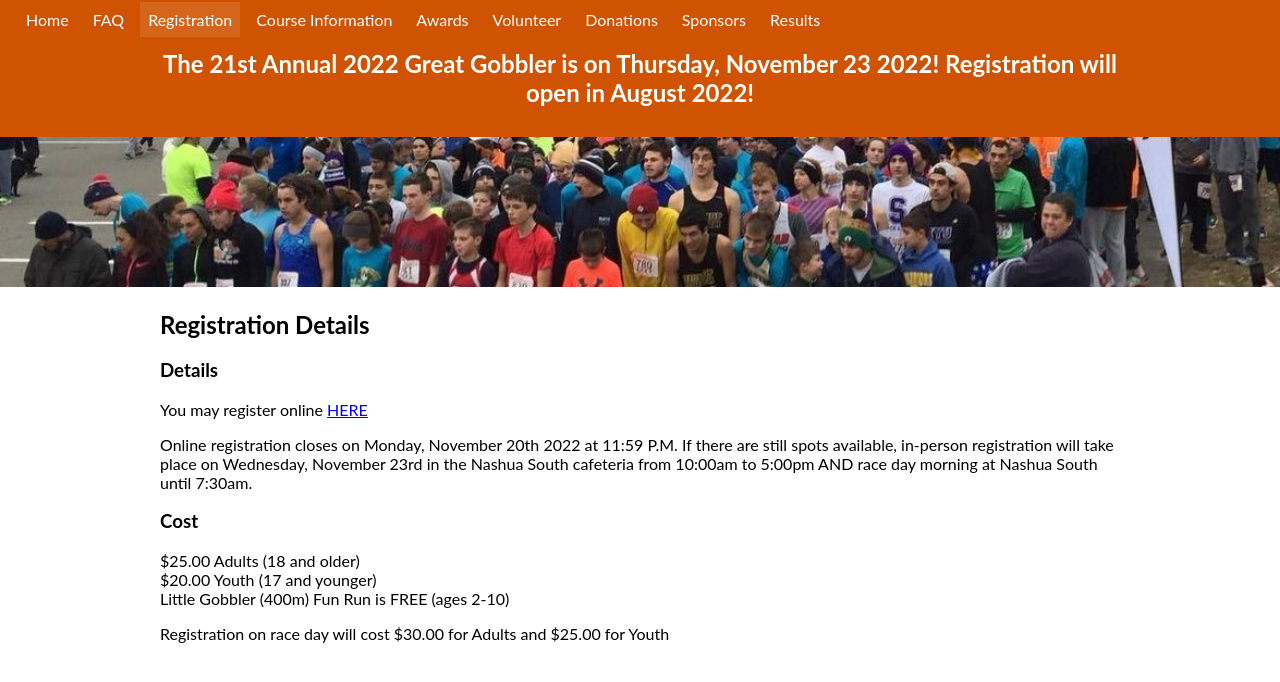
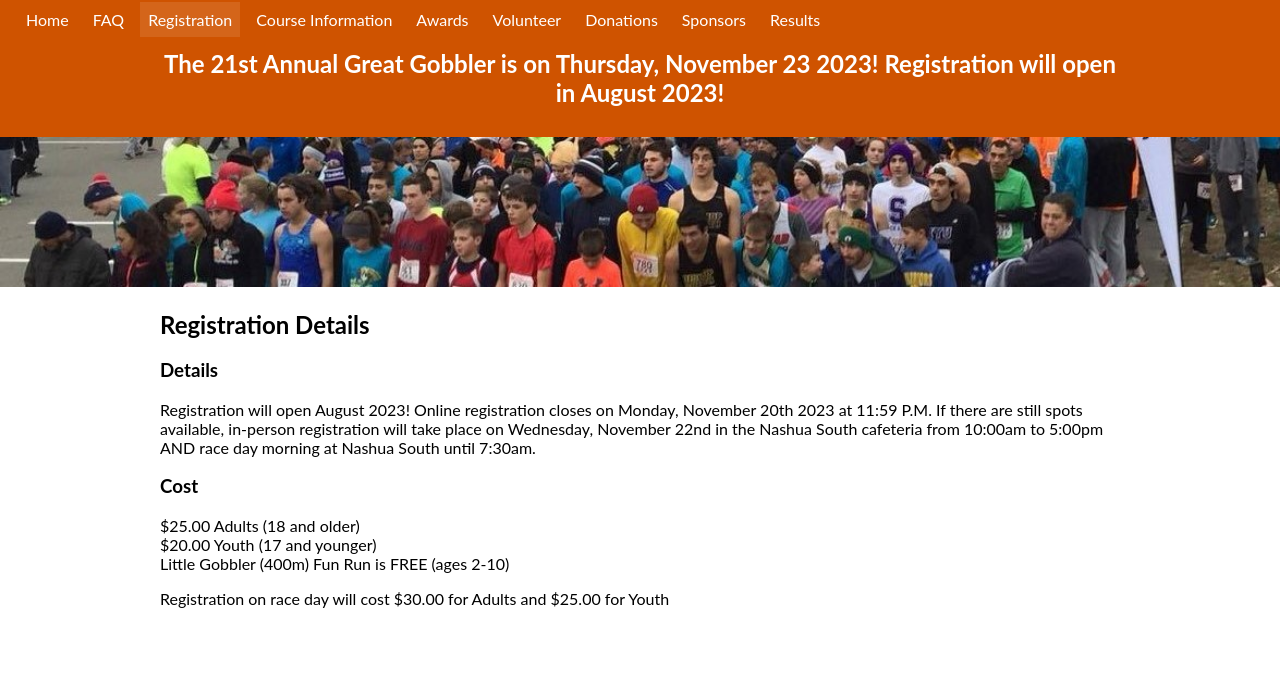
Before and after one commit to crammond/greatgobbler, a Gatsby site: page /registration in a window 1280 px wide. Built offline with nearby package versions, Linux system fonts and the light colour scheme; Gatsby itself is replaced by a stand-in of ours.

Commit message:
more date changes

```diff
--- a/src/components/header.js
+++ b/src/components/header.js
@@ -40,7 +40,7 @@ const Header = ({ children, uri }) => (
         <div className="header-bottom">
             <img src={northLogo} height="100px" width="auto" alt=""/>
             <h2 style={{ padding: "0 20px" }}>
-                The 21st Annual 2022 Great Gobbler is on Thursday, November 23 2022! Registration will open in August 2022!
+                The 21st Annual Great Gobbler is on Thursday, November 23 2023! Registration will open in August 2023!
             </h2>
             <img src={southLogo} height="100px" width="auto" alt=""/>
         </div>
--- a/src/pages/index.js
+++ b/src/pages/index.js
@@ -10,7 +10,7 @@ const Index = () => (
 					Join us for the 21st annual Great Gobbler! The Little Gobbler kid’s fun run will begin at 7:30am, followed by the 5K at 8:00am.
 				</p>
 				<h2>A Nashua Community Thanksgiving Tradition</h2>
-				<p>Warm up your Thanksgiving appetite at Nashua High School South at the 20th Annual Great Gobbler 5K! The Great Gobbler 5K brings together family, friends, Nashua High School cross country alumni as well as the Greater Nashua area community to start the day in a healthy way.  Join runners, joggers and walkers for a morning of fun in support of the Nashua North and South Boys and Girls Cross Country Programs.</p>
+				<p>Warm up your Thanksgiving appetite at Nashua High School South at the 21st Annual Great Gobbler 5K! The Great Gobbler 5K brings together family, friends, Nashua High School cross country alumni as well as the Greater Nashua area community to start the day in a healthy way.  Join runners, joggers and walkers for a morning of fun in support of the Nashua North and South Boys and Girls Cross Country Programs.</p>
 			</div>
 			<a className="register-button" href='https://runsignup.com/Race/NH/Nashua/GreatGobbler5k' target='_blank' rel="noopener noreferrer">REGISTER</a>
 		</div>
--- a/src/pages/registration.js
+++ b/src/pages/registration.js
@@ -9,10 +9,8 @@ class Registration extends Component {
         <h2>Registration Details</h2>
         <h3>Details</h3>
         <p>
-          You may register online <a href='https://runsignup.com/Race/NH/Nashua/GreatGobbler5k' target="_blank" rel="noopener noreferrer">HERE</a>
-        </p>
-        <p>
-          Online registration closes on Monday, November 20th 2022 at 11:59 P.M. If there are still spots available, in-person registration will take place on Wednesday, November 23rd in the Nashua South cafeteria from 10:00am to 5:00pm AND race day morning at Nashua South until 7:30am.
+          Registration will open August 2023!
+          Online registration closes on Monday, November 20th 2023 at 11:59 P.M. If there are still spots available, in-person registration will take place on Wednesday, November 22nd in the Nashua South cafeteria from 10:00am to 5:00pm AND race day morning at Nashua South until 7:30am.
         </p>
         <h3>Cost</h3>
         <p>
```
